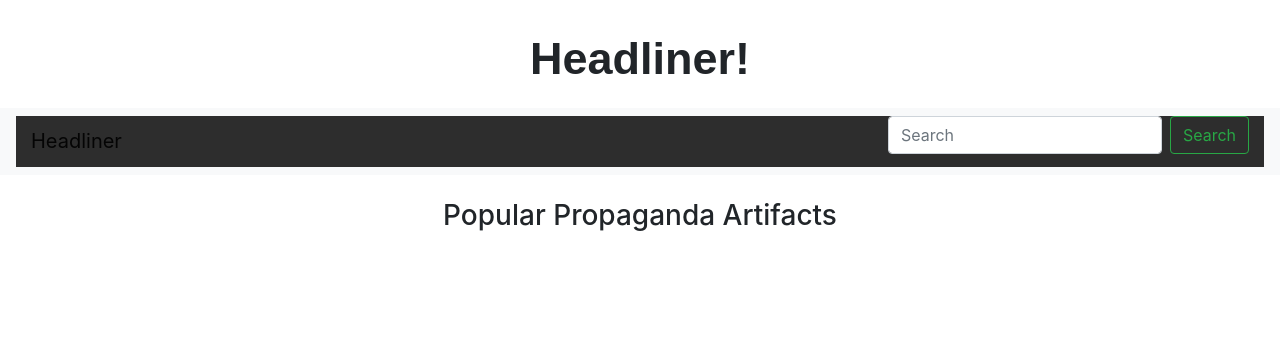
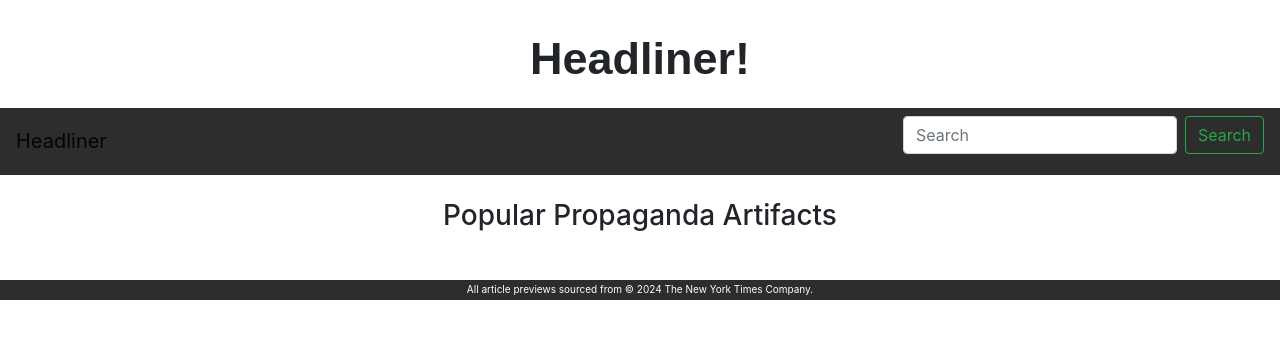
Before and after one commit to sam-braun/nyt-headliner, a Flask app: page / in a window 1280 px wide. Shown: the top 339 px of the page. Run offline with Flask 3, Linux system fonts and the light colour scheme; data that the repository does not hold is empty; some libraries are stand-ins or nearby versions; some web fonts are replaced.

Commit message:
added credit footer

```diff
--- a/static/main.css
+++ b/static/main.css
@@ -2,6 +2,28 @@
 
 body {
   font-size: 13px;
+}
+
+.navbar {
+  background-color: rgb(45, 45, 45) !important; /* Bootstrap's dark grey */
+}
+
+.navbar .form-inline {
+  align-items: center;
+}
+
+#navbarNav {
+  display: flex;
+  align-items: center;
+}
+
+.footer {
+  background-color: rgb(45, 45, 45) !important;
+  height: 20px;
+  color: white;
+  font-size: 10px;
+  align-items: center;
+  padding-top: 2px;
 }
 
 .title {
@@ -53,10 +75,6 @@ body {
 
 .ui-draggable-dragging {
   cursor: move !important;
-}
-
-#navbary {
-  background-color: rgb(45, 45, 45);
 }
 
 .warning {
--- a/templates/layout.html
+++ b/templates/layout.html
@@ -27,13 +27,12 @@
 
 <body>
     <div class="title">Headliner!</div>
-    <nav id="navbary" class="navbar navbar-expand-lg navbar-light bg-light">
-        <div id="navbary"  class="container-fluid">
+    <nav class="navbar navbar-expand-lg navbar-light bg-light navbary">
         <a class="navbar-brand" href="/">Headliner</a>
+        <!-- ADD ABOUT, DATE AND TIME -->
         <div class="ml-auto" id="navbarNav">
             <form class="form-inline" action="/search" method="get" id="searchForm">
-                    <input class="form-control mr-sm-2" type="search" placeholder="Search" name="query"
-                        id="searchInput">
+                <input class="form-control mr-sm-2" type="search" placeholder="Search" name="query" id="searchInput">
                 <button class="btn btn-outline-success my-2 my-sm-0" type="submit">Search</button>
             </form>
 
@@ -53,13 +52,17 @@
             </script>
 
         </div>
-        </div>
     </nav>
 
     <div class="container mt-4">
         {% block content %}{% endblock %}
     </div>
 
+    <footer class="footer span text-center mt-4">
+        All article previews sourced from © 2024 The New York Times Company.
+    </footer>
+
+
 
 </body>
 
```
Lines whose indentation alone changed are shown as unchanged.
